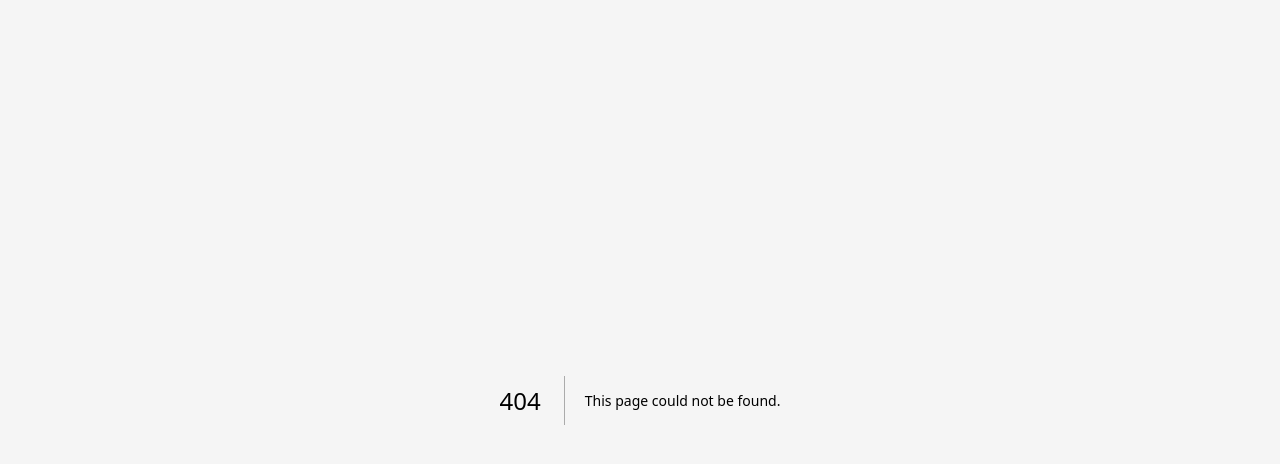
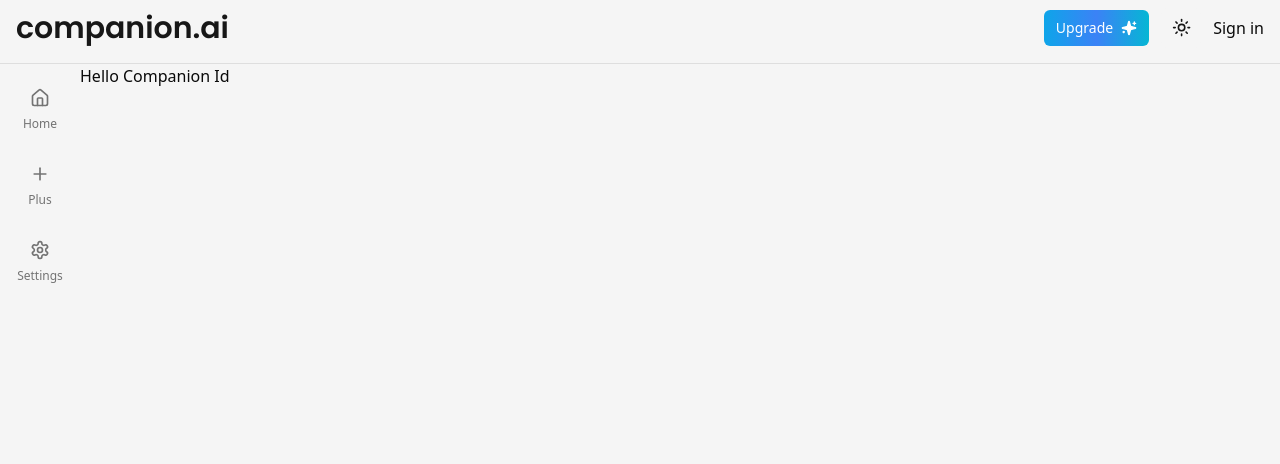
Before and after one commit to Vradita34/Ai-Companion, a Next.js app: page /companion/1 in a window 1280 px wide. Before the commit this address had no page. Shown: the top 464 px of the page. Built offline with nearby package versions, Linux system fonts and the light colour scheme; no server answers; the database is empty.

Commit message:
page companion/new

```diff
--- /dev/null
+++ b/app/(route)/(routes)/companion/[companioni]/page.tsx
@@ -0,0 +1,23 @@
+import prismadb from "@/lib/prismadb";
+
+interface CompanionIdPageProps {
+    params: {
+        companionId: string;
+    };
+};
+
+const CompanionIdPage = async ({ params }: CompanionIdPageProps) => {
+    // TOdo check subcription
+
+
+
+    const category = await prismadb.category.findMany();
+
+    return (
+        <div className="">
+            Hello Companion Id
+        </div>
+    );
+}
+
+export default CompanionIdPage;
--- a/components/sidebar.tsx
+++ b/components/sidebar.tsx
@@ -44,7 +44,7 @@ export const Sidebar = () => {
                             onClick={() => onNavigate(route.href, route.pro)}
                             key={route.href}
                             className={cn("text-muted-foreground text-xs group flex p-3 w-full justify-start font-medium cursor-pointer hover:text-primary hover:bg-primary/10 rounded-lg transition",
-                                pathname.startsWith(route.href) && "bg-primary/10 text-primary"
+                                pathname === route.href && "bg-primary/10 text-primary"
                             )}>
                             <div className="flex flex-col gap-y-2 items-center flex-1">
                                 <route.icon className="h-5 w-5" />
```
